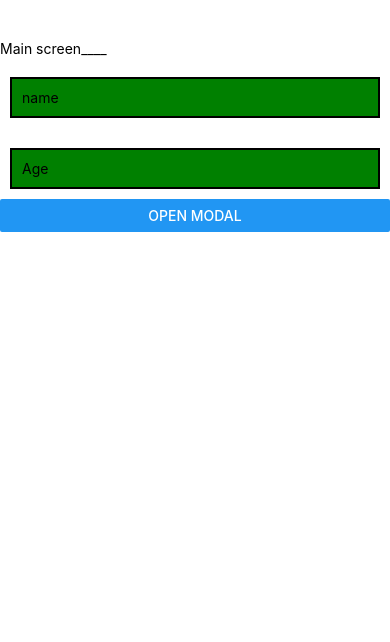
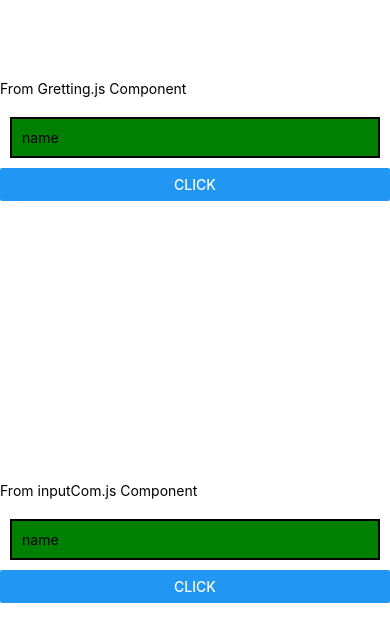
Before and after one commit to pmdev71/react-native-basic, a React Native app: screen / in a window 390 px wide. Shown: the top 642 px of the page. Built offline with nearby package versions, Linux system fonts and the light colour scheme.

Commit message:
import component from different path

```diff
--- a/App.js
+++ b/App.js
@@ -1,4 +1,3 @@
-import { StatusBar } from 'expo-status-bar';
 import {
   StyleSheet,
   Text,
@@ -16,34 +15,14 @@ import {
 } from 'react-native';
 import { useState, useEffect } from 'react';
 import styles from './style';
+import Greeting from './Greeting';
+import InputCom from './components/inputCom';
 
 export default function App() {
-  const [modal, setModal] = useState(false);
-  const [name, setName] = useState('');
-  const [age, setAge] = useState(0);
   return (
     <View style={styles.container}>
-      <Text>Main screen____</Text>
-      <TextInput
-        style={styles.inputStyle}
-        onChangeText={(text) => setName(text)}
-        placeholder="name"
-      />
-      <TextInput
-        style={styles.inputStyle}
-        onChangeText={(text) => setAge(text)}
-        placeholder="Age"
-      />
-      <Button title="Open Modal" onPress={() => setModal(true)} />
-      <Modal visible={modal}>
-        <View style={styles.container}>
-          <Text>_____Modal screen</Text>
-          <Text>
-            Name: {name} , Age: {age}
-          </Text>
-          <Button title="Close Modal" onPress={() => setModal(false)} />
-        </View>
-      </Modal>
+      <Greeting />
+      <InputCom />
     </View>
   );
 }
--- /dev/null
+++ b/Greeting.js
@@ -0,0 +1,34 @@
+import React, { useState, useEffect } from 'react';
+import {
+  StyleSheet,
+  Text,
+  View,
+  Button,
+  TextInput,
+  ScrollView,
+  FlatList,
+  TouchableOpacity,
+  TouchableWithoutFeedback,
+  Keyboard,
+  Alert,
+  Image,
+  Modal,
+} from 'react-native';
+import styles from './style';
+
+export default function Greeting() {
+  const [name, setName] = useState('');
+
+  return (
+    <View style={styles.container}>
+      <Text>From Gretting.js Component</Text>
+      <TextInput
+        style={styles.inputStyle}
+        onChangeText={(text) => setName(text)}
+        placeholder="name"
+      />
+
+      <Button title="Click" onPress={() => Alert.alert(name)} />
+    </View>
+  );
+}
--- /dev/null
+++ b/components/inputCom.js
@@ -0,0 +1,34 @@
+import React, { useState, useEffect } from 'react';
+import {
+  StyleSheet,
+  Text,
+  View,
+  Button,
+  TextInput,
+  ScrollView,
+  FlatList,
+  TouchableOpacity,
+  TouchableWithoutFeedback,
+  Keyboard,
+  Alert,
+  Image,
+  Modal,
+} from 'react-native';
+import styles from '../style';
+
+export default function InputCom() {
+  const [name, setName] = useState('');
+
+  return (
+    <View style={styles.container}>
+      <Text>From inputCom.js Component</Text>
+      <TextInput
+        style={styles.inputStyle}
+        onChangeText={(text) => setName(text)}
+        placeholder="name"
+      />
+
+      <Button title="Click" onPress={() => Alert.alert(name)} />
+    </View>
+  );
+}
```
